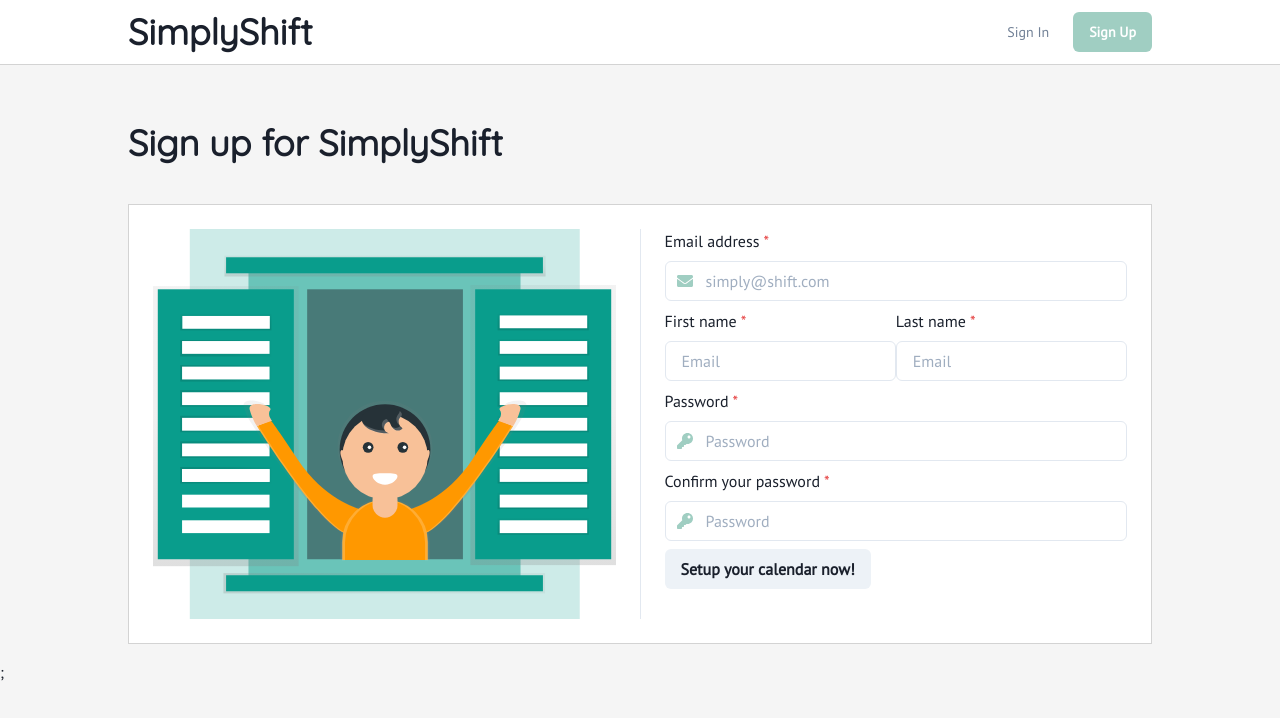
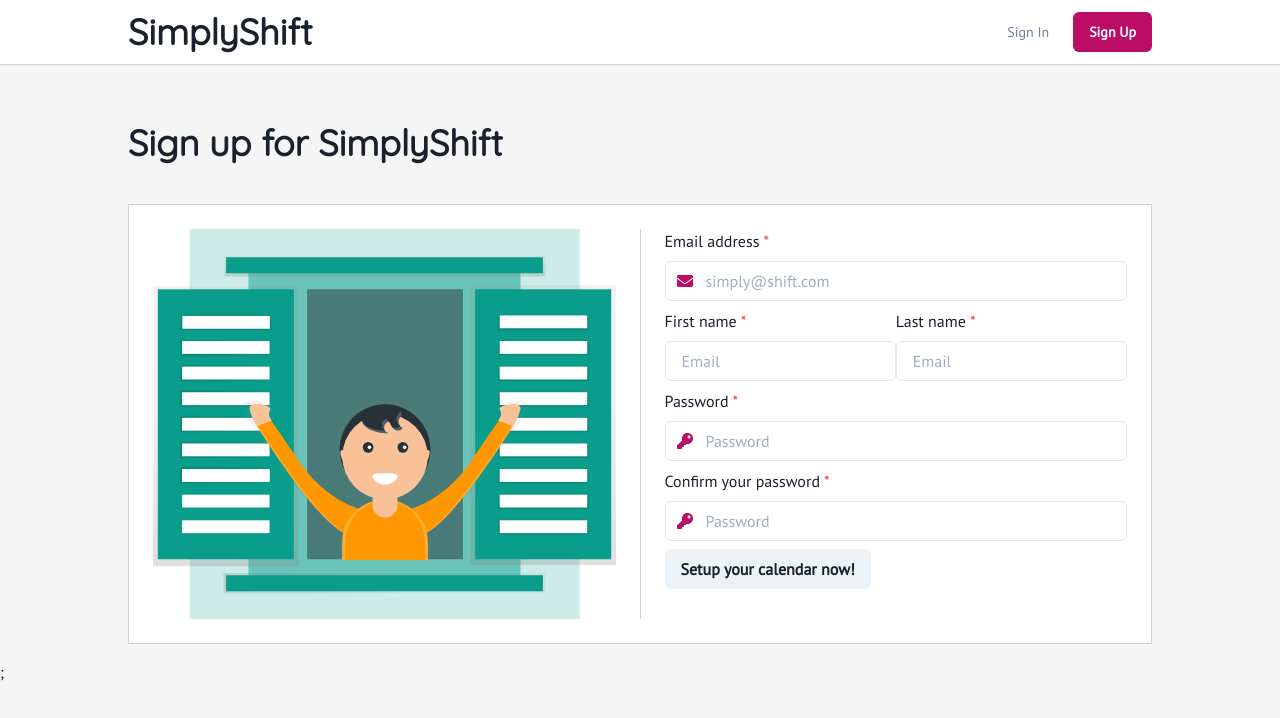
Before and after one commit to winnekes/simplyshift-client, a Next.js app in the folder client/: page /signup in a window 1280 px wide. Shown: the top 718 px of the page. Built offline with nearby package versions, Linux system fonts and the light colour scheme.

Commit message:
Enable color mode switch

```diff
--- a/client/components/divided-segment.tsx
+++ b/client/components/divided-segment.tsx
@@ -1,14 +1,19 @@
-import { Box, Stack, StackDivider } from "@chakra-ui/react";
+import { Box, Stack, StackDivider, useColorMode } from "@chakra-ui/react";
 import { Children, FunctionComponent } from "react";
+import { colors } from "../constants/colors";
 
-export const DividedSegment: FunctionComponent = ({ children }) => (
+export const DividedSegment: FunctionComponent = ({ children }) => {
+  const { colorMode } = useColorMode();
+
+  return (
     <Stack
       direction={["column", "row"]}
       spacing="24px"
-    divider={<StackDivider borderColor="gray.200" />}
+      divider={<StackDivider borderColor={colors[colorMode].ui03} />}
     >
       {Children.map(children, (child) => (
         <Box flex={1}>{child}</Box>
       ))}
     </Stack>
   );
+};
--- a/client/components/navbar.tsx
+++ b/client/components/navbar.tsx
@@ -11,15 +11,25 @@ import {
   MenuItem,
   MenuList,
   Stack,
+  useColorMode,
+  useColorModeValue,
 } from "@chakra-ui/react";
 import RouteLink from "next/link";
+import { colors } from "../constants/colors";
 import { width } from "../constants/theme";
 import { useAuthContext } from "../contexts/auth-context";
 
 export function Navbar() {
   const auth = useAuthContext();
+  const { toggleColorMode } = useColorMode();
+  const { colorMode } = useColorMode();
+
   return (
-    <Box bg="#ffffff" mb="2rem" borderBottom="1px solid lightgray">
+    <Box
+      bg={colors[colorMode].ui02}
+      mb="2rem"
+      borderBottom={`1px solid ${colors[colorMode].ui03}`}
+    >
       <Flex
         mx={[4, "auto"]}
         my={[0, "0"]}
@@ -29,7 +39,7 @@ export function Navbar() {
         maxWidth={width}
       >
         <HStack spacing={8} alignItems="center">
-          <Heading>SimplyShift</Heading>
+          <Heading onClick={toggleColorMode}>SimplyShift</Heading>
         </HStack>
 
         <Flex alignItems="center">
--- a/client/components/page.tsx
+++ b/client/components/page.tsx
@@ -1,5 +1,6 @@
-import { Box } from "@chakra-ui/react";
+import { Box, useColorMode } from "@chakra-ui/react";
 import { FunctionComponent } from "react";
+import { colors } from "../constants/colors";
 import { width } from "../constants/theme";
 
 interface PageSubComponents {
@@ -9,18 +10,22 @@ interface PageSubComponents {
 
 const Title: FunctionComponent = ({ children }) => <Box py={6}>{children}</Box>;
 
-const Content: FunctionComponent = ({ children }) => (
+const Content: FunctionComponent = ({ children }) => {
+  const { colorMode } = useColorMode();
+
+  return (
     <Box
-    bg="white"
+      bg={colors[colorMode].ui02}
       p={6}
       marginY={4}
-    border={[null, "1px solid lightgray"]}
-    borderY={["1px solid lightgray"]}
+      border={[null, `1px solid ${colors[colorMode].ui03}`]}
+      borderY={[`1px solid ${colors[colorMode].ui03}`]}
       width={width}
     >
       {children}
     </Box>
   );
+};
 
 export const Page: FunctionComponent & PageSubComponents = ({ children }) => (
   <div>{children}</div>
--- a/client/constants/colors.ts
+++ b/client/constants/colors.ts
@@ -1,3 +1,17 @@
-export enum Colors {
-  Brand01 = "#099d8c",
-}
+// todo
+export const colors = {
+  brand01: {
+    100: "#bb0c66",
+  },
+  brand02: "",
+  light: {
+    ui01: "#f5f5f5",
+    ui02: "#ffffff",
+    ui03: "#d3d3d3",
+  },
+  dark: {
+    ui01: "#181818",
+    ui02: "#1F1F1F",
+    ui03: "#2A2A2A",
+  },
+};
--- a/client/constants/theme.ts
+++ b/client/constants/theme.ts
@@ -1,30 +1,30 @@
 import { extendTheme, ThemeConfig } from "@chakra-ui/react";
+import { colors } from "./colors";
 
+// color mode configuration
+// todo store somewhere
 const config: ThemeConfig = {
   initialColorMode: "light",
-  useSystemColorMode: true,
+  useSystemColorMode: false,
 };
 
-const colors = {
-  brand01: {
-    100: "#a0cec2",
-    200: "",
-  },
+const themeColors = {
+  brand01: colors.brand01,
 };
 
 export const theme = extendTheme({
   config,
-  colors,
+  colors: themeColors,
   fonts: {
     body: "PT Sans",
     heading: "Quicksand",
   },
   styles: {
-    global: {
+    global: (props) => ({
       body: {
-        bg: "#F5F5F5",
+        bg: props.colorMode === "dark" ? colors.dark.ui01 : colors.light.ui01,
       },
-    },
+    }),
   },
 });
 
--- /dev/null
+++ b/client/pages/_document.tsx
@@ -0,0 +1,26 @@
+import Document, { Html, Head, Main, NextScript } from "next/document";
+import { ColorModeScript } from "@chakra-ui/react";
+import { theme } from "../constants/theme";
+
+// todo figure out if converting to functional component is possible
+class MyDocument extends Document {
+  static async getInitialProps(ctx) {
+    const initialProps = await Document.getInitialProps(ctx);
+    return { ...initialProps };
+  }
+
+  render() {
+    return (
+      <Html>
+        <Head />
+        <ColorModeScript initialColorMode={theme.config.initialColorMode} />
+        <body>
+          <Main />
+          <NextScript />
+        </body>
+      </Html>
+    );
+  }
+}
+
+export default MyDocument;
```
Lines whose indentation alone changed are shown as unchanged.
